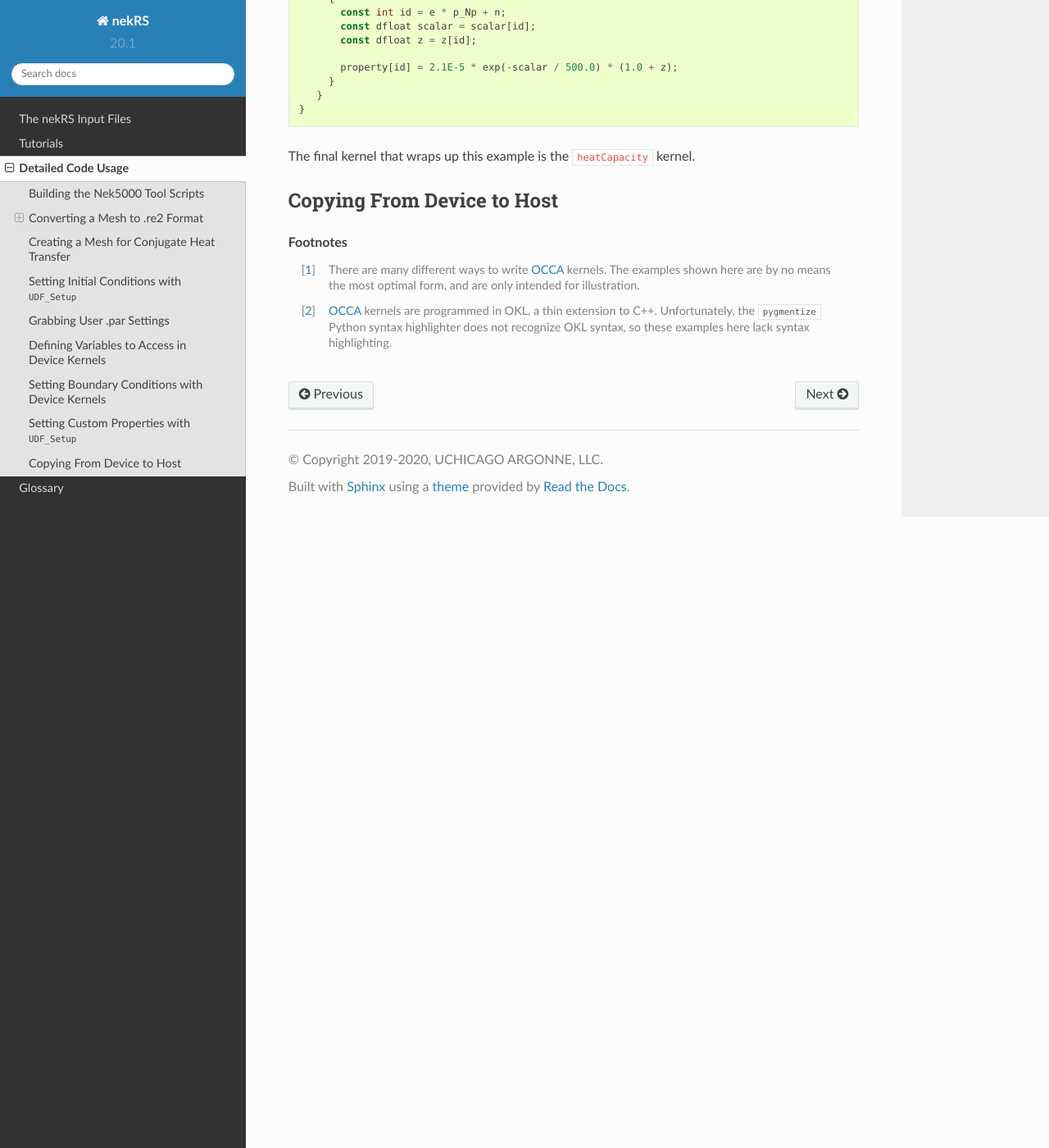
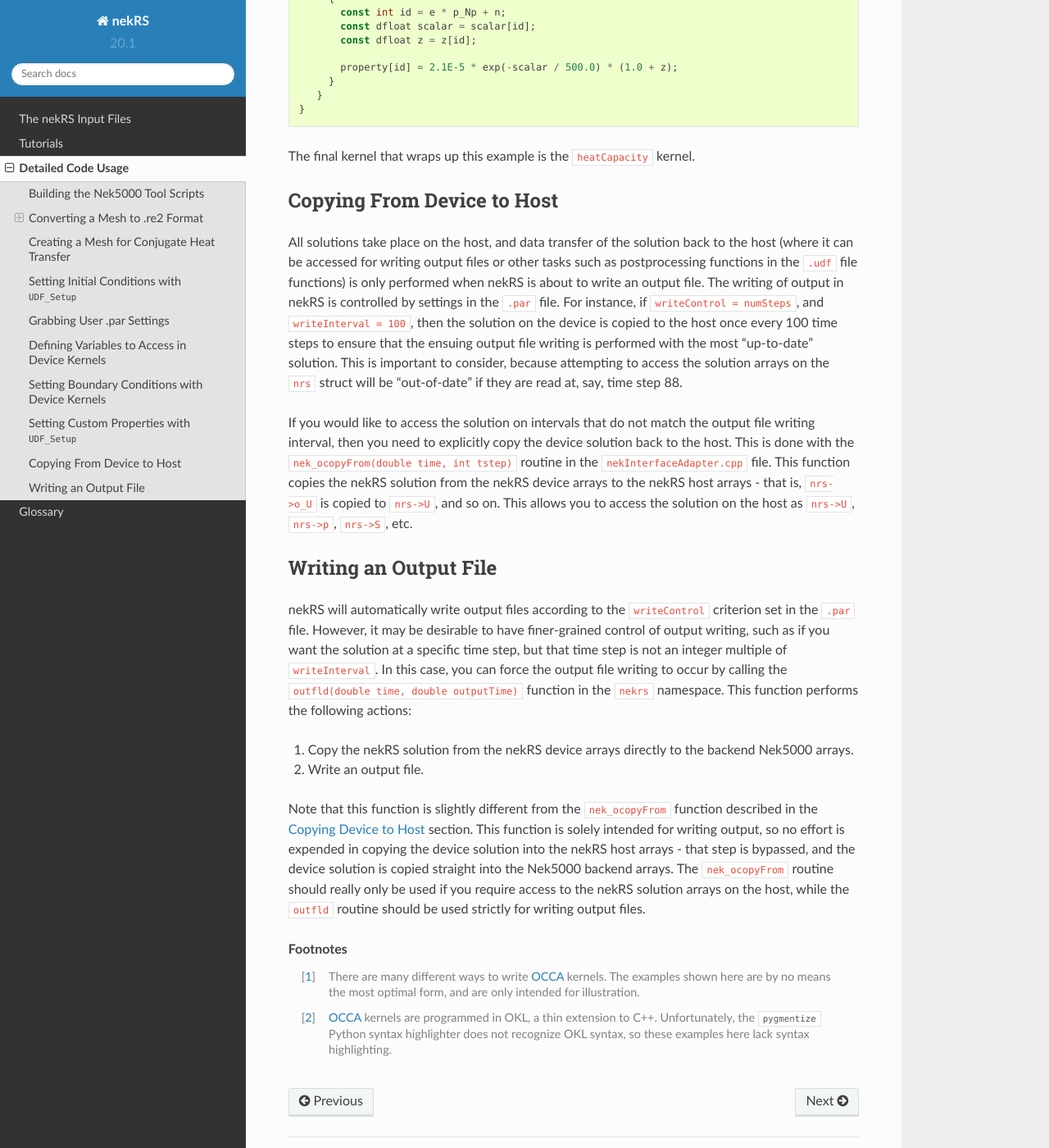
Before and after one commit to aprilnovak/nekRSDoc, a Sphinx documentation site: the page built from source/detailed_usage.rst, in a window 1280 px wide and 1400 px high, scrolled down 9852 px. Shown: the whole window at 82% size. Built offline with Sphinx 7.4.7 and the Read the Docs theme 2.0.0, drawn with Linux system fonts in a browser that asks for light colours; pages that are not in the unit, such as notebooks, are missing from menus.

Commit message:
Describe how to copy from device to host and write output files.

```diff
--- a/source/detailed_usage.rst
+++ b/source/detailed_usage.rst
@@ -550,7 +550,47 @@ The final kernel that wraps up this example is the ``heatCapacity`` kernel.
 Copying From Device to Host
 ---------------------------
 
+All solutions take place on the host, and data transfer of the solution back to the host
+(where it can be accessed for writing output files or other tasks such as postprocessing
+functions in the ``.udf`` file functions) is only performed when nekRS is about to write
+an output file. The writing of output in nekRS is controlled by settings in the ``.par``
+file. For instance, if ``writeControl = numSteps``, and ``writeInterval = 100``, then the solution
+on the device is copied to the host once every 100 time steps to ensure that the
+ensuing output file writing is performed with the most "up-to-date" solution. This is
+important to consider, because attempting to access the solution arrays on the ``nrs``
+struct will be "out-of-date" if they are read at, say, time step 88.
 
+If you would like to access the solution on intervals that do not match the output file
+writing interval, then you need to explicitly copy the device solution back to the host.
+This is done with the ``nek_ocopyFrom(double time, int tstep)`` routine in the
+``nekInterfaceAdapter.cpp`` file. This function copies
+the nekRS solution from the nekRS device arrays to the nekRS host arrays - that is,
+``nrs->o_U`` is copied to ``nrs->U``, and so on. This
+allows you to access the solution on the host as ``nrs->U``, ``nrs->p``, ``nrs->S``, etc.
+
+.. _writing_output:
+
+Writing an Output File
+----------------------
+
+nekRS will automatically write output files according to the ``writeControl`` criterion
+set in the ``.par`` file. However, it may be desirable to have finer-grained control of
+output writing, such as if you want the solution at a specific time step, but that
+time step is not an integer multiple of ``writeInterval``. In this case, you can force
+the output file writing to occur by calling the ``outfld(double time, double outputTime)``
+function in the ``nekrs`` namespace. This function performs the following actions:
+
+1. Copy the nekRS solution from the nekRS device arrays directly to the backend
+   Nek5000 arrays.
+2. Write an output file.
+
+Note that this function is slightly different from the ``nek_ocopyFrom`` function described
+in the :ref:`Copying Device to Host <copy_device_to_host>` section. This function is
+solely intended for writing output, so no effort is expended in copying the device
+solution into the nekRS host arrays - that step is bypassed, and the device solution is
+copied straight into the Nek5000 backend arrays. The ``nek_ocopyFrom`` routine should really
+only be used if you require access to the nekRS solution arrays on the host, while the
+``outfld`` routine should be used strictly for writing output files.
 
 .. rubric:: Footnotes
 
--- a/source/input_files.rst
+++ b/source/input_files.rst
@@ -161,7 +161,9 @@ of nekRS.
 
 **writeInterval** *<real>*
   Output writing frequency, either in units of time steps for ``writeControl = timeStep`` or
-  in units of simulation time for ``writeControl = runTime``.
+  in units of simulation time for ``writeControl = runTime``. If a runtime step control is
+  used that does not perfectly align with the time steps of the simulation, nekRS will write
+  an output file on the timestep that most closely matches the desired write interval.
 
 ``OCCA`` section
 ^^^^^^^^^^^^^^^^
```
